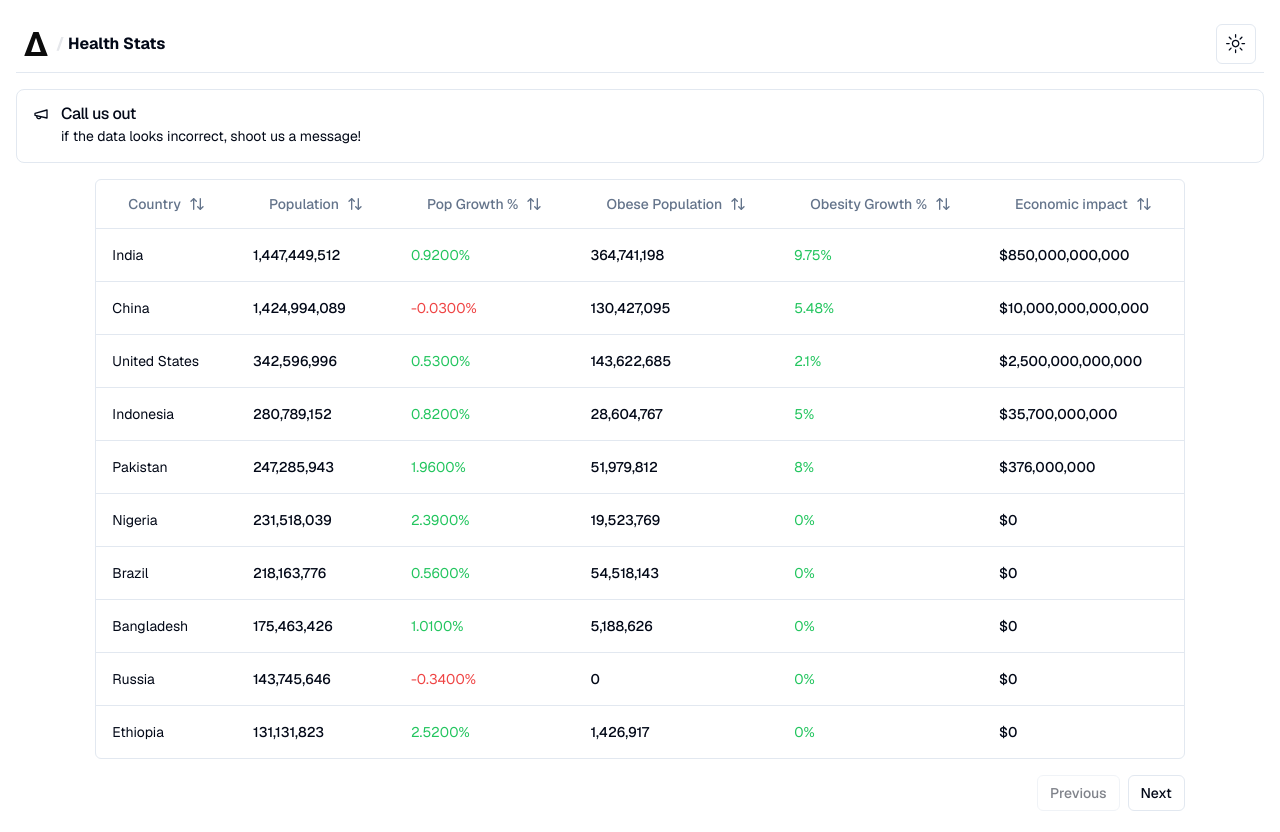
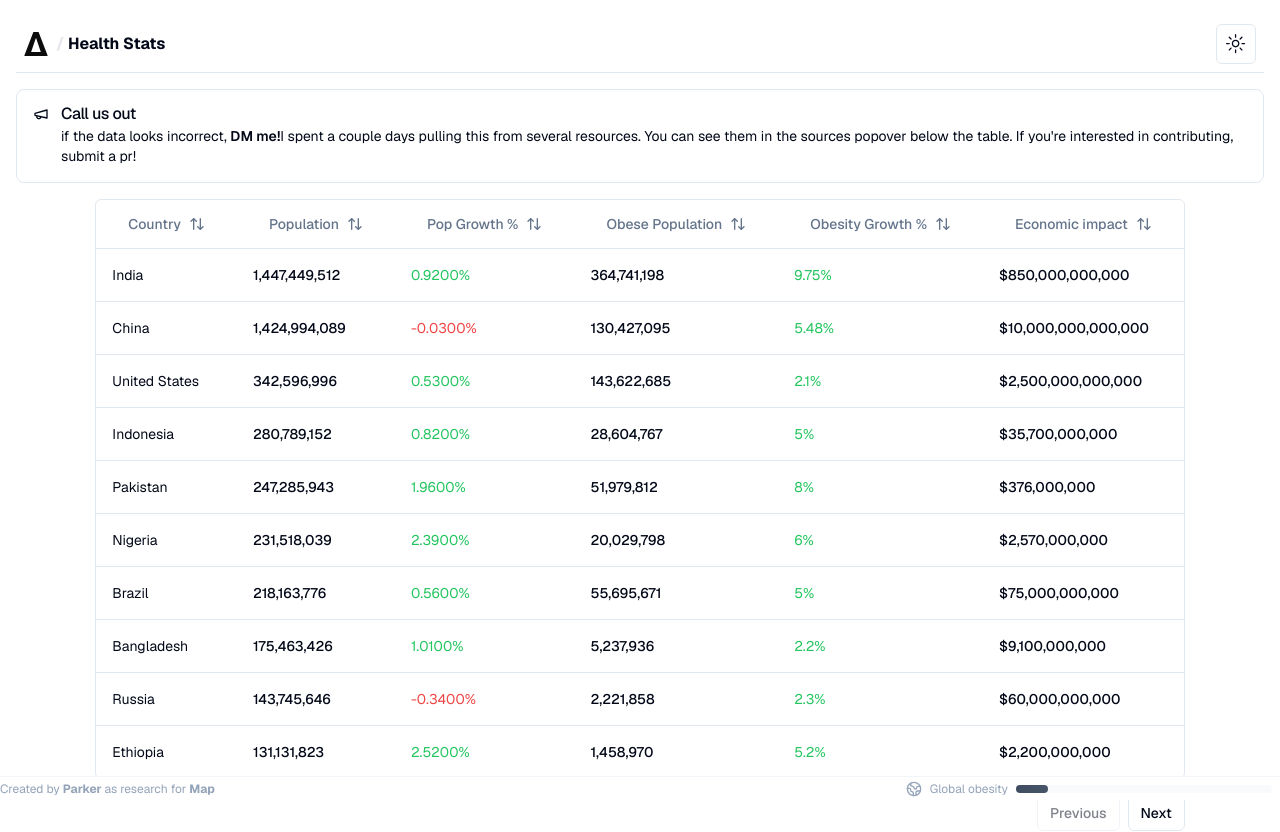
Before and after one commit to ParkerRex/crazyhealthstats.com, a Next.js app: page / in a window 1280 px wide. Shown: the top 832 px of the page. Built offline with nearby package versions, Linux system fonts and the light colour scheme.

Commit message:
added minibar

```diff
--- a/package.json
+++ b/package.json
@@ -13,8 +13,10 @@
     "@radix-ui/react-dropdown-menu": "^2.0.6",
     "@radix-ui/react-icons": "^1.3.0",
     "@radix-ui/react-popover": "^1.0.7",
+    "@radix-ui/react-progress": "^1.0.3",
     "@radix-ui/react-separator": "^1.0.3",
     "@radix-ui/react-slot": "^1.0.2",
+    "@radix-ui/react-tooltip": "^1.0.7",
     "@remixicon/react": "^4.2.0",
     "@tanstack/react-table": "^8.17.3",
     "@vercel/analytics": "^1.3.1",
--- a/public/data/population-for-table.json
+++ b/public/data/population-for-table.json
@@ -50,8 +50,8 @@
     "population": 229152217,
     "populationGrowthRate": 0.0239,
     "obesitypop": 19523769,
-    "obesityGrowthRate": 0,
-    "obesityCost": 0
+    "obesityGrowthRate": 6,
+    "obesityCost": 2570000000
   },
   {
     "country": "Brazil",
@@ -59,8 +59,8 @@
     "population": 217637297,
     "populationGrowthRate": 0.0056,
     "obesitypop": 54518143,
-    "obesityGrowthRate": 0,
-    "obesityCost": 0
+    "obesityGrowthRate": 5,
+    "obesityCost": 75000000000
   },
   {
     "country": "Bangladesh",
@@ -68,17 +68,17 @@
     "population": 174701211,
     "populationGrowthRate": 0.0101,
     "obesitypop": 5188626,
-    "obesityGrowthRate": 0,
-    "obesityCost": 0
+    "obesityGrowthRate": 2.2,
+    "obesityCost": 9100000000
   },
   {
     "country": "Russia",
-    "obesityPercentage": null,
+    "obesityPercentage": "24.34",
     "population": 143957079,
     "populationGrowthRate": -0.0034,
-    "obesitypop": null,
-    "obesityGrowthRate": 0,
-    "obesityCost": 0
+    "obesitypop": 2200000,
+    "obesityGrowthRate": 2.3,
+    "obesityCost": 60000000000
   },
   {
     "country": "Ethiopia",
@@ -86,8 +86,8 @@
     "population": 129719719,
     "populationGrowthRate": 0.0252,
     "obesitypop": 1426917,
-    "obesityGrowthRate": 0,
-    "obesityCost": 0
+    "obesityGrowthRate": 5.2,
+    "obesityCost": 2200000000
   },
   {
     "country": "Mexico",
--- a/src/app/layout.tsx
+++ b/src/app/layout.tsx
@@ -3,6 +3,7 @@ import { Analytics } from "@vercel/analytics/react"
 import { GeistSans } from "geist/font/sans"; // import font
 import "./globals.css";
 import { ThemeProvider } from "@/components/ThemeProvider"
+import Minibar from "@/components/minibar";
 
 export const metadata: Metadata = {
   title: "Crazy Health Stats",
@@ -23,6 +24,10 @@ export default function RootLayout({
         disableTransitionOnChange
       >
         <body>{children}</body>
+        <footer className="fixed bottom-0 w-full z-20">
+          <Minibar />
+        </footer>
+
         <Analytics />
       </ThemeProvider>
     </html>
--- a/src/app/page.tsx
+++ b/src/app/page.tsx
@@ -57,7 +57,7 @@ export default function Home() {
         <Alert>
           <Megaphone className="h-4 w-4" />
           <AlertTitle>Call us out</AlertTitle>
-          <AlertDescription>if the data looks incorrect, shoot us a message!</AlertDescription>
+          <AlertDescription>if the data looks incorrect, <span className="font-semibold"><a target="_blank" href="https://x.com/parkerrex">DM me!</a></span>I spent a couple days pulling this from several resources. You can see them in the sources popover below the table. If you're interested in contributing, submit a pr!</AlertDescription>
         </Alert>
       </div>
 
--- /dev/null
+++ b/src/components/Progress.tsx
@@ -0,0 +1,29 @@
+"use client";
+
+import * as ProgressPrimitive from "@radix-ui/react-progress";
+import * as React from "react";
+import { cn } from "@/lib/utils";
+
+const Progress = React.forwardRef<
+	React.ElementRef<typeof ProgressPrimitive.Root>,
+	React.ComponentPropsWithoutRef<typeof ProgressPrimitive.Root>
+>(({ className, value, ...props }, ref) => (
+	<ProgressPrimitive.Root
+		ref={ref}
+		className={cn(
+			"relative h-2 w-full overflow-hidden rounded-full bg-slate-50",
+			className,
+		)}
+		{...props}
+	>
+		<ProgressPrimitive.Indicator
+			className="h-full w-full flex-1 bg-primary transition-all bg-gradient-to-r from-slate-900 to-slate-600 rounded-full"
+			style={{
+				transform: `translateX(-${100 - (value || 0)}%)`,
+			}}
+		/>
+	</ProgressPrimitive.Root>
+));
+Progress.displayName = ProgressPrimitive.Root.displayName;
+
+export { Progress };
--- /dev/null
+++ b/src/components/minibar.tsx
@@ -0,0 +1,54 @@
+"use client"
+import React, { useEffect, useState } from "react";
+import { Progress } from "./Progress";
+import { Earth } from "lucide-react";
+import { Tooltip, TooltipProvider, TooltipTrigger, TooltipContent } from "./ui/tooltip"
+
+export default function Minibar() {
+	const totalPopulation = 8_000_000_000; // 8 billion
+	const initialObesityPercentage = 12.5; // Initial obesity percentage
+
+	const [value, setValue] = useState(initialObesityPercentage);
+
+	useEffect(() => {
+		const updateInterval = 1000; // Update every second
+		const annualGrowthRate = 2.3 / 100; // 2.3% annual growth rate
+
+		const updateProgress = () => {
+			const newValue = value + (annualGrowthRate / (365 * 24 * 60 * 60)) * updateInterval;
+			setValue(newValue > 100 ? 100 : newValue);
+		};
+
+		const interval = setInterval(updateProgress, updateInterval);
+		return () => clearInterval(interval);
+	}, [value]);
+
+	return (
+		<div className="select-none flex h-[24px] min-w-full items-center justify-between dark:text-white text-slate-400 bg-white dark:bg-black border-t border-slate-100 dark:border-slate-800">
+			<p className="text-xs text-slate-400 dark:text-slate-100">
+				Created by {" "}
+				<span className="font-bold"><a href="https://x.com/parkerrex">Parker {" "}</a></span>
+				as research for {" "}
+				<span className="font-bold"><a href="https://mapthemap.com">Map</a></span>
+			</p>
+			<div className="flex items-center pr-2 space-x-2">
+				<Earth className="w-4 h-4 text-slate-400 dark:text-slate-100" />
+				<p className="text-xs text-slate-400 dark:text-slate-100">
+					Global obesity
+				</p>
+				<TooltipProvider>
+					<Tooltip>
+						<TooltipTrigger>
+							<div className="w-64">
+								<Progress value={value} />
+							</div>
+						</TooltipTrigger>
+						<TooltipContent>
+							<p>{value.toFixed(2)}%</p>
+						</TooltipContent>
+					</Tooltip>
+				</TooltipProvider>
+			</div>
+		</div>
+	);
+}
--- /dev/null
+++ b/src/components/ui/progress.tsx
@@ -0,0 +1,28 @@
+"use client"
+
+import * as React from "react"
+import * as ProgressPrimitive from "@radix-ui/react-progress"
+
+import { cn } from "@/lib/utils"
+
+const Progress = React.forwardRef<
+  React.ElementRef<typeof ProgressPrimitive.Root>,
+  React.ComponentPropsWithoutRef<typeof ProgressPrimitive.Root>
+>(({ className, value, ...props }, ref) => (
+  <ProgressPrimitive.Root
+    ref={ref}
+    className={cn(
+      "relative h-4 w-full overflow-hidden rounded-full bg-secondary",
+      className
+    )}
+    {...props}
+  >
+    <ProgressPrimitive.Indicator
+      className="h-full w-full flex-1 bg-primary transition-all"
+      style={{ transform: `translateX(-${100 - (value || 0)}%)` }}
+    />
+  </ProgressPrimitive.Root>
+))
+Progress.displayName = ProgressPrimitive.Root.displayName
+
+export { Progress }
--- /dev/null
+++ b/src/components/ui/tooltip.tsx
@@ -0,0 +1,30 @@
+"use client"
+
+import * as React from "react"
+import * as TooltipPrimitive from "@radix-ui/react-tooltip"
+
+import { cn } from "@/lib/utils"
+
+const TooltipProvider = TooltipPrimitive.Provider
+
+const Tooltip = TooltipPrimitive.Root
+
+const TooltipTrigger = TooltipPrimitive.Trigger
+
+const TooltipContent = React.forwardRef<
+  React.ElementRef<typeof TooltipPrimitive.Content>,
+  React.ComponentPropsWithoutRef<typeof TooltipPrimitive.Content>
+>(({ className, sideOffset = 4, ...props }, ref) => (
+  <TooltipPrimitive.Content
+    ref={ref}
+    sideOffset={sideOffset}
+    className={cn(
+      "z-50 overflow-hidden rounded-md border bg-popover px-3 py-1.5 text-sm text-popover-foreground shadow-md animate-in fade-in-0 zoom-in-95 data-[state=closed]:animate-out data-[state=closed]:fade-out-0 data-[state=closed]:zoom-out-95 data-[side=bottom]:slide-in-from-top-2 data-[side=left]:slide-in-from-right-2 data-[side=right]:slide-in-from-left-2 data-[side=top]:slide-in-from-bottom-2",
+      className
+    )}
+    {...props}
+  />
+))
+TooltipContent.displayName = TooltipPrimitive.Content.displayName
+
+export { Tooltip, TooltipTrigger, TooltipContent, TooltipProvider }
```
Also changed, not shown: 1 other file (tests, documents, lock files or other folders).
